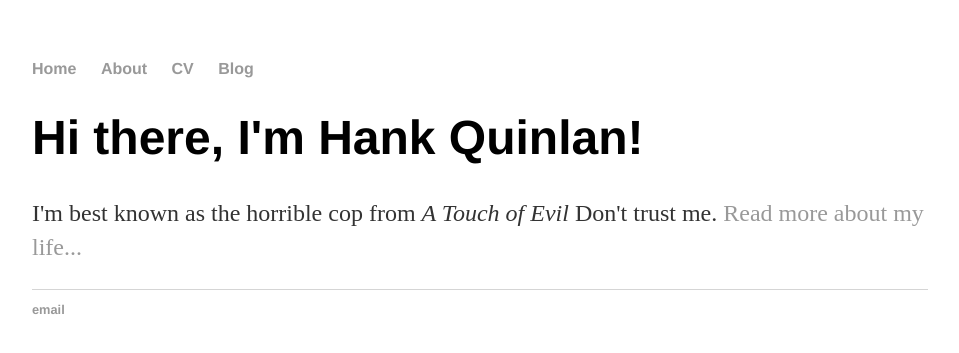
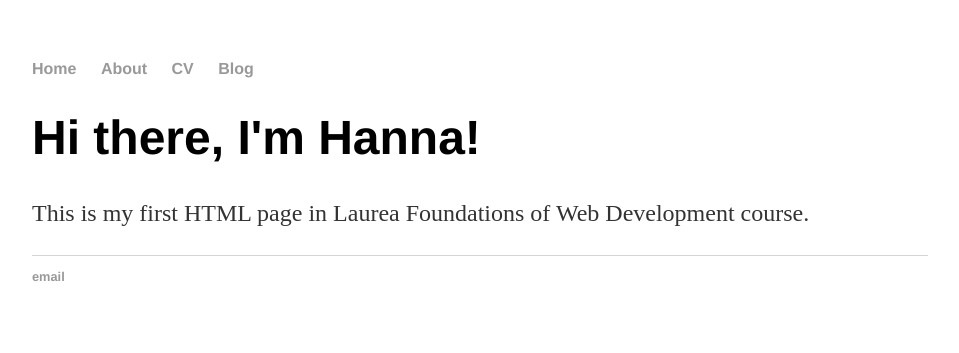
Before and after one commit to 2108179/2108179.github.io, a Jekyll site: the page built from index.html, in a window 1280 px wide. Shown: the top 353 px of the page, without its empty margins (160-1119 px from the left). Built offline with Jekyll 4.4.1, drawn with Linux system fonts in a browser that asks for light colours.

Commit message:
Update index.html

```diff
--- a/index.html
+++ b/index.html
@@ -3,6 +3,6 @@ layout: default
 title: Hank Quinlan, Horrible Cop
 ---
 <div class="blurb">
-	<h1>Hi there, I'm Hank Quinlan!</h1>
-	<p>I'm best known as the horrible cop from <em>A Touch of Evil</em> Don't trust me. <a href="/about">Read more about my life...</a></p>
+	<h1>Hi there, I'm Hanna!</h1>
+	<p> This is my first HTML page in Laurea Foundations of Web Development course. </p>
 </div><!-- /.blurb -->
```
